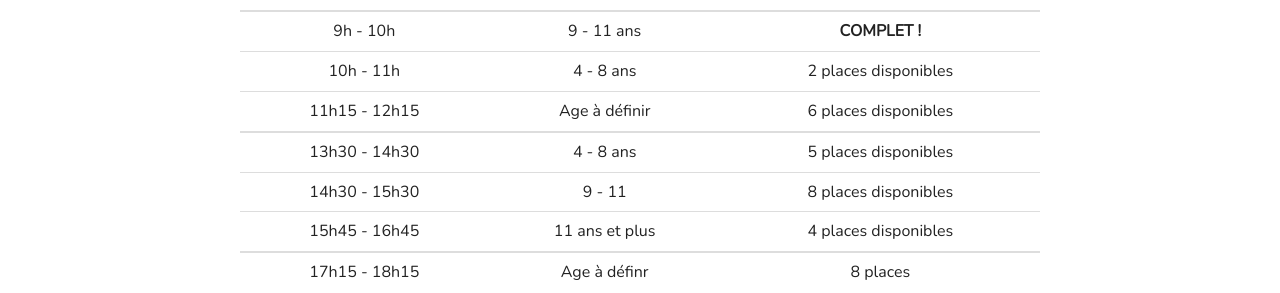
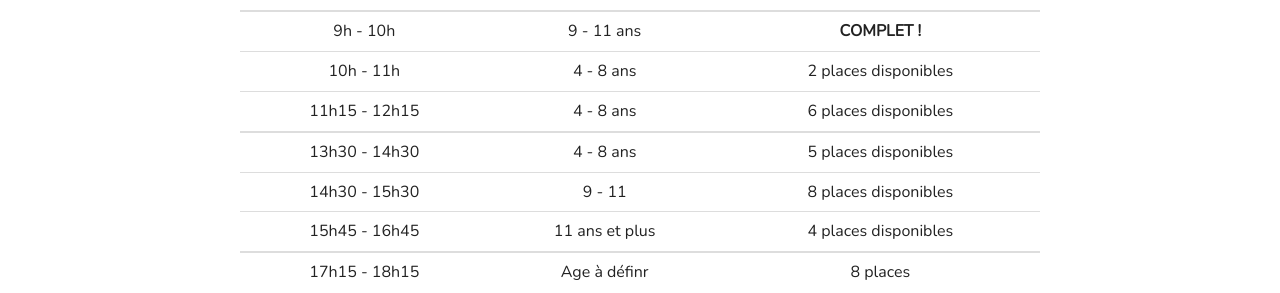
Before and after one commit to mlangues64/mlangues64.github.io, a Jekyll site: the page built from _posts/2021-09-03-inscription2021-2022.markdown, in a window 1280 px wide and 900 px high, scrolled down 1048 px. Shown: the part 160-453 px from the top of the window. Built offline with Jekyll 4.4.1, drawn with Linux system fonts in a browser that asks for light colours; nearby versions of some CDN libraries.

Commit message:
update effectifs

```diff
--- a/_posts/2021-09-03-inscription2021-2022.markdown
+++ b/_posts/2021-09-03-inscription2021-2022.markdown
@@ -66,7 +66,7 @@ début de demi-journée, 9h ou 10h le matin ou 14h l'après midi.
 |:--------:|:-------------:|:----:|
 | 9h - 10h  | 9 - 11 ans | **COMPLET !** |
 | 10h - 11h | 4 - 8 ans  | 2 places disponibles |
-| 11h15 - 12h15 | Age à définir | 6 places disponibles |
+| 11h15 - 12h15 | 4 - 8 ans | 6 places disponibles |
 |:--------:|:-------------:|:----:|
 | 13h30 - 14h30 | 4 - 8 ans | 5 places disponibles |
 | 14h30 - 15h30 | 9 - 11 | 8 places disponibles |
```
